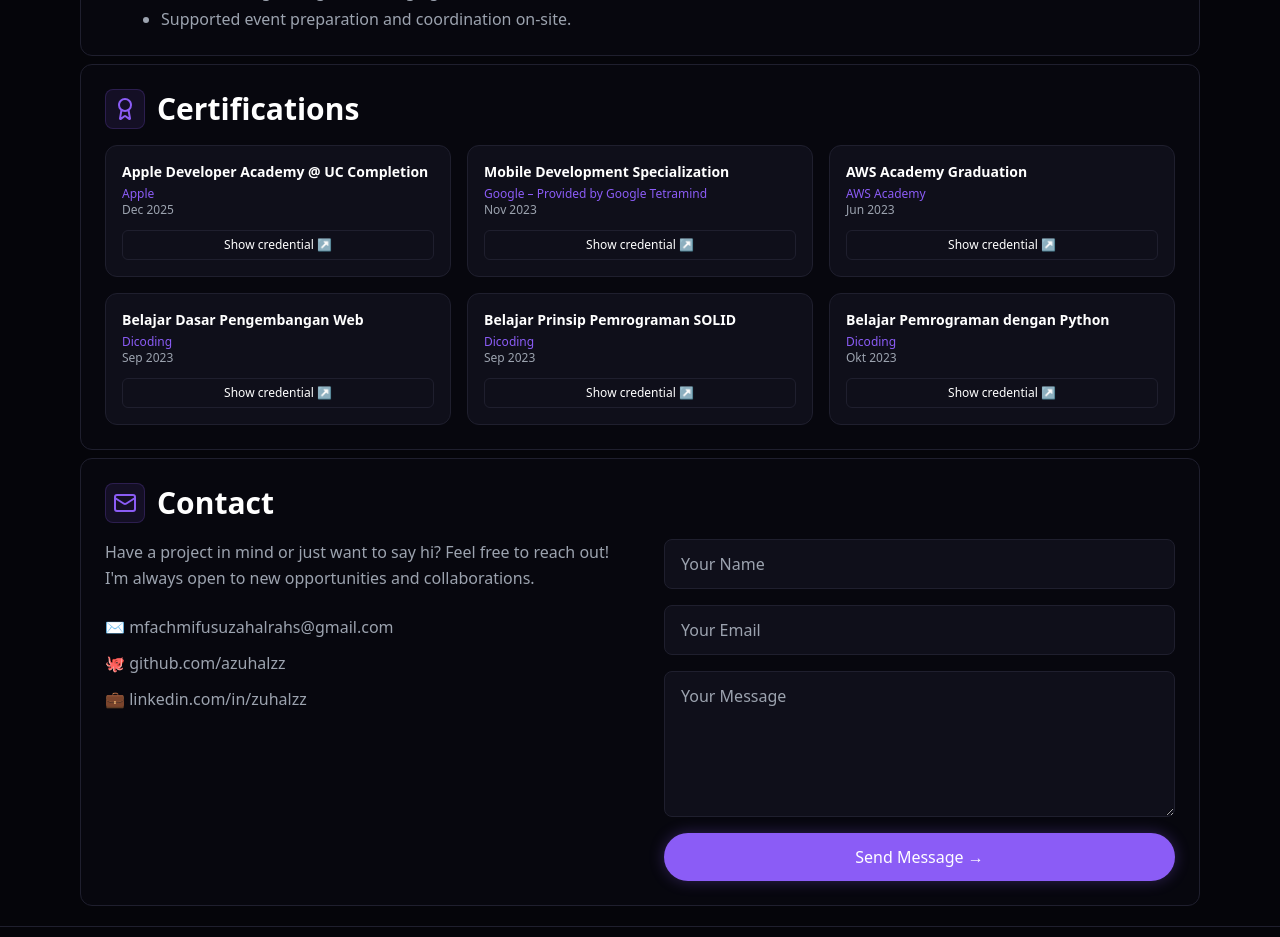
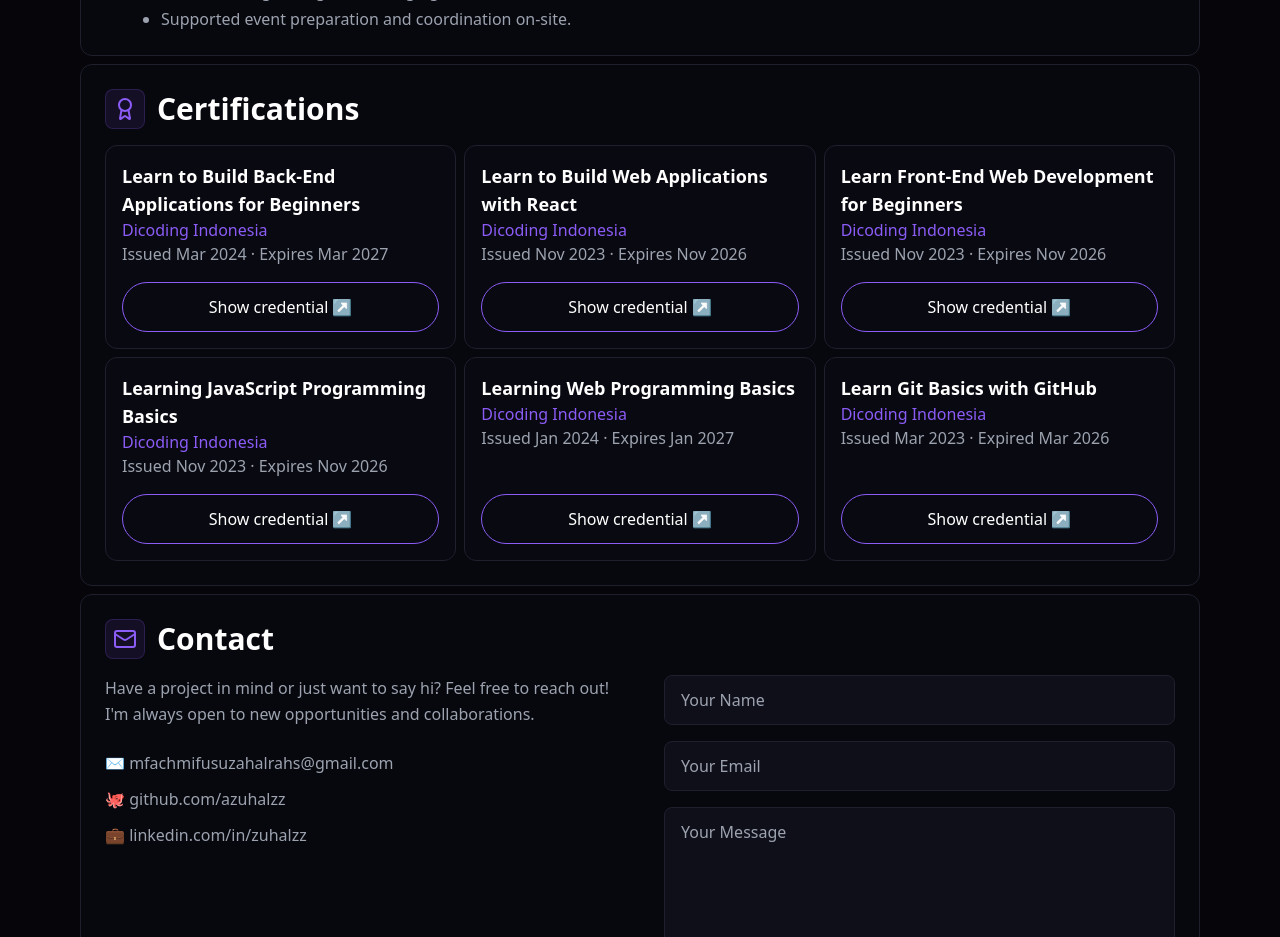
Before and after one commit to azuhalz/my-portfolio, a Next.js app: page / in a window 1280 px wide. Shown: the part 3200-4137 px from the top of the page. Built offline with nearby package versions, Linux system fonts and the light colour scheme.

Commit message:
feat: add certification section

```diff
--- a/components/sections/Certifications.tsx
+++ b/components/sections/Certifications.tsx
@@ -1,44 +1,45 @@
 import { SectionHeading } from "@/components/ui/SectionHeading";
 import { Award } from "lucide-react";
 import { Card } from "../ui/Card";
+import { Button } from "../ui/Button";
 
 // Data sertifikasi ditulis langsung di sini
 const certifications = [
   {
-    name: "Apple Developer Academy @ UC Completion",
-    issuer: "Apple",
-    date: "Dec 2025",
-    credentialUrl: "#",
+    name: "Learn to Build Back-End Applications for Beginners",
+    issuer: "Dicoding Indonesia",
+    date: "Issued Mar 2024 · Expires Mar 2027",
+    credentialUrl: "https://www.dicoding.com/certificates/0LZ02VQGRX65",
   },
   {
-    name: "Mobile Development Specialization",
-    issuer: "Google – Provided by Google Tetramind",
-    date: "Nov 2023",
-    credentialUrl: "#",
+    name: "Learn to Build Web Applications with React",
+    issuer: "Dicoding Indonesia",
+    date: "Issued Nov 2023 · Expires Nov 2026",
+    credentialUrl: "https://www.dicoding.com/certificates/JMZVDQ0YQZN9",
   },
   {
-    name: "AWS Academy Graduation",
-    issuer: "AWS Academy",
-    date: "Jun 2023",
-    credentialUrl: "#",
+    name: "Learn Front-End Web Development for Beginners",
+    issuer: "Dicoding Indonesia",
+    date: "Issued Nov 2023 · Expires Nov 2026",
+    credentialUrl: "https://www.dicoding.com/certificates/GRX5QN002Z0M",
   },
   {
-    name: "Belajar Dasar Pengembangan Web",
-    issuer: "Dicoding",
-    date: "Sep 2023",
-    credentialUrl: "#",
+    name: "Learning JavaScript Programming Basics",
+    issuer: "Dicoding Indonesia",
+    date: "Issued Nov 2023 · Expires Nov 2026",
+    credentialUrl: "https://www.dicoding.com/certificates/JMZVDQNNJZN9",
   },
   {
-    name: "Belajar Prinsip Pemrograman SOLID",
-    issuer: "Dicoding",
-    date: "Sep 2023",
-    credentialUrl: "#",
+    name: "Learning Web Programming Basics",
+    issuer: "Dicoding Indonesia",
+    date: "Issued Jan 2024 · Expires Jan 2027",
+    credentialUrl: "https://www.dicoding.com/certificates/53XEYDJ9YPRN",
   },
   {
-    name: "Belajar Pemrograman dengan Python",
-    issuer: "Dicoding",
-    date: "Okt 2023",
-    credentialUrl: "#",
+    name: "Learn Git Basics with GitHub",
+    issuer: "Dicoding Indonesia",
+    date: "Issued Mar 2023 · Expired Mar 2026",
+    credentialUrl: "https://www.dicoding.com/certificates/MEPJK7E4JX3V",
   },
 ];
 
@@ -50,28 +51,26 @@ export default function Certifications() {
         <SectionHeading title="Certifications" icon={<Award size={24} />} />
 
         {/* Grid 3 kolom untuk daftar sertifikasi */}
-        <div className="grid grid-cols-3 gap-4 pt-2">
+        <div className="grid grid-cols-3 gap-2 pt-2">
           {certifications.map((cert, index) => (
-            <div
-              key={index}
-              className="bg-card border border-border rounded-xl p-4 flex flex-col justify-between gap-3"
-            >
+            <Card key={index} className="p-4 flex flex-col justify-between">
               {/* Nama & Info Sertifikasi */}
               <div>
-                <p className="text-white text-sm font-semibold">{cert.name}</p>
-                <p className="text-primary text-xs mt-1">{cert.issuer}</p>
-                <p className="text-text-secondary text-xs">{cert.date}</p>
+                <p className="text-white text-lg font-semibold">{cert.name}</p>
+                <p className="text-primary">{cert.issuer}</p>
+                <p className="text-text-secondary">{cert.date}</p>
               </div>
 
               {/* Tombol Show Credential */}
-              <a
+              <Button
+                variant="outline"
                 href={cert.credentialUrl}
+                className="mt-4"
                 target="_blank"
-                className="text-xs text-center border border-border rounded-md py-1.5 hover:border-primary hover:text-primary transition-colors"
               >
                 Show credential ↗
-              </a>
-            </div>
+              </Button>
+            </Card>
           ))}
         </div>
       </Card>
--- a/components/ui/Button.tsx
+++ b/components/ui/Button.tsx
@@ -1,12 +1,20 @@
 import React from "react";
 import Link from "next/link";
 
-interface ButtonProps extends React.ButtonHTMLAttributes<HTMLButtonElement> {
+// Gabungkan atribut bawaan Button dan Anchor (Link)
+type ButtonAsButton = React.ButtonHTMLAttributes<HTMLButtonElement> & {
+  href?: undefined;
+};
+
+type ButtonAsLink = React.AnchorHTMLAttributes<HTMLAnchorElement> & {
+  href: string;
+};
+
+type ButtonProps = (ButtonAsButton | ButtonAsLink) & {
   variant?: "primary" | "outline" | "ghost";
-  href?: string;
   className?: string;
   children: React.ReactNode;
-}
+};
 
 export function Button({
   variant = "primary",
@@ -28,15 +36,23 @@ export function Button({
   const combinedClassName = `${baseStyles} ${variants[variant]} ${className}`;
 
   if (href) {
+    // Cast props ke AnchorHTMLAttributes agar TypeScript tidak komplain
     return (
-      <Link href={href} className={combinedClassName}>
+      <Link
+        href={href}
+        className={combinedClassName}
+        {...(props as React.AnchorHTMLAttributes<HTMLAnchorElement>)}
+      >
         {children}
       </Link>
     );
   }
 
   return (
-    <button className={combinedClassName} {...props}>
+    <button
+      className={combinedClassName}
+      {...(props as React.ButtonHTMLAttributes<HTMLButtonElement>)}
+    >
       {children}
     </button>
   );
```
